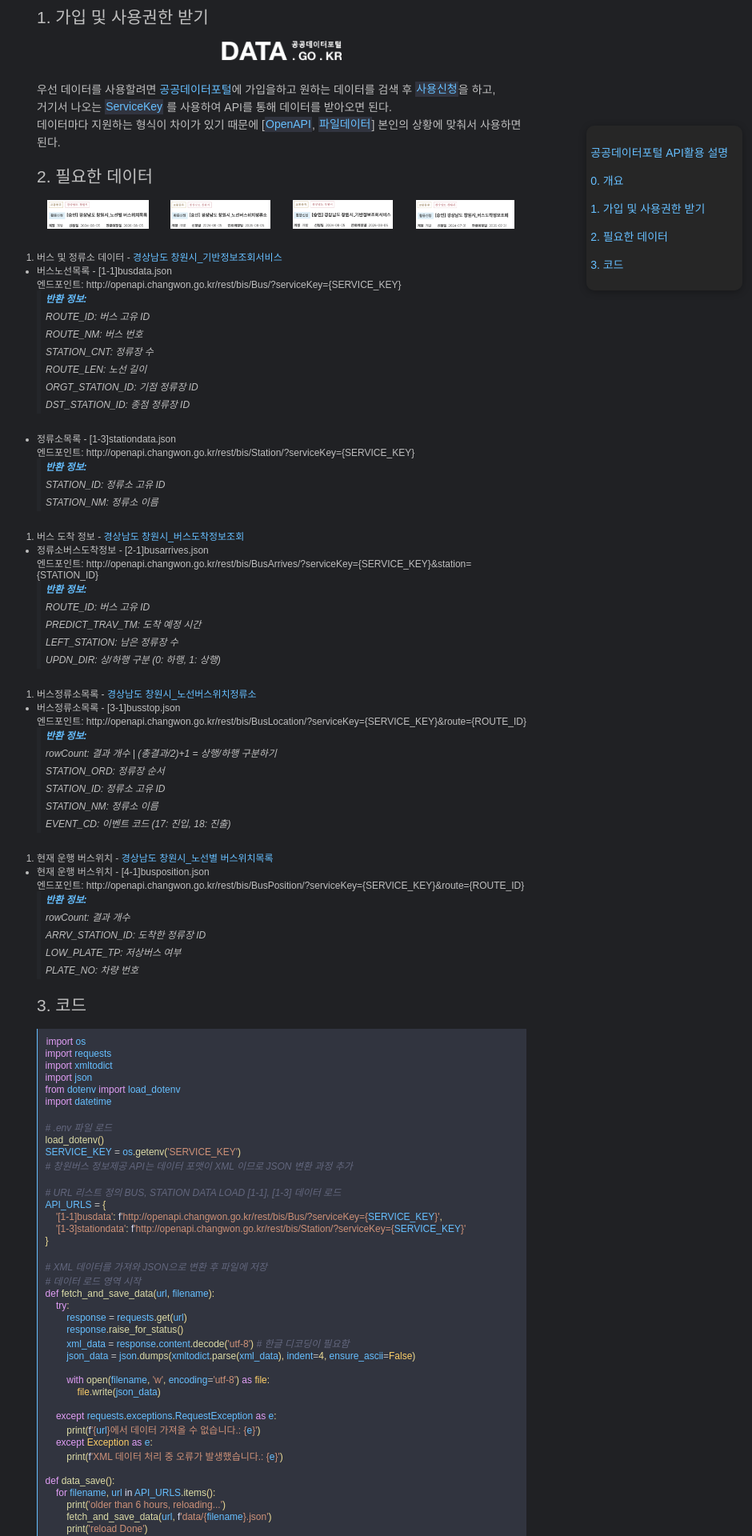
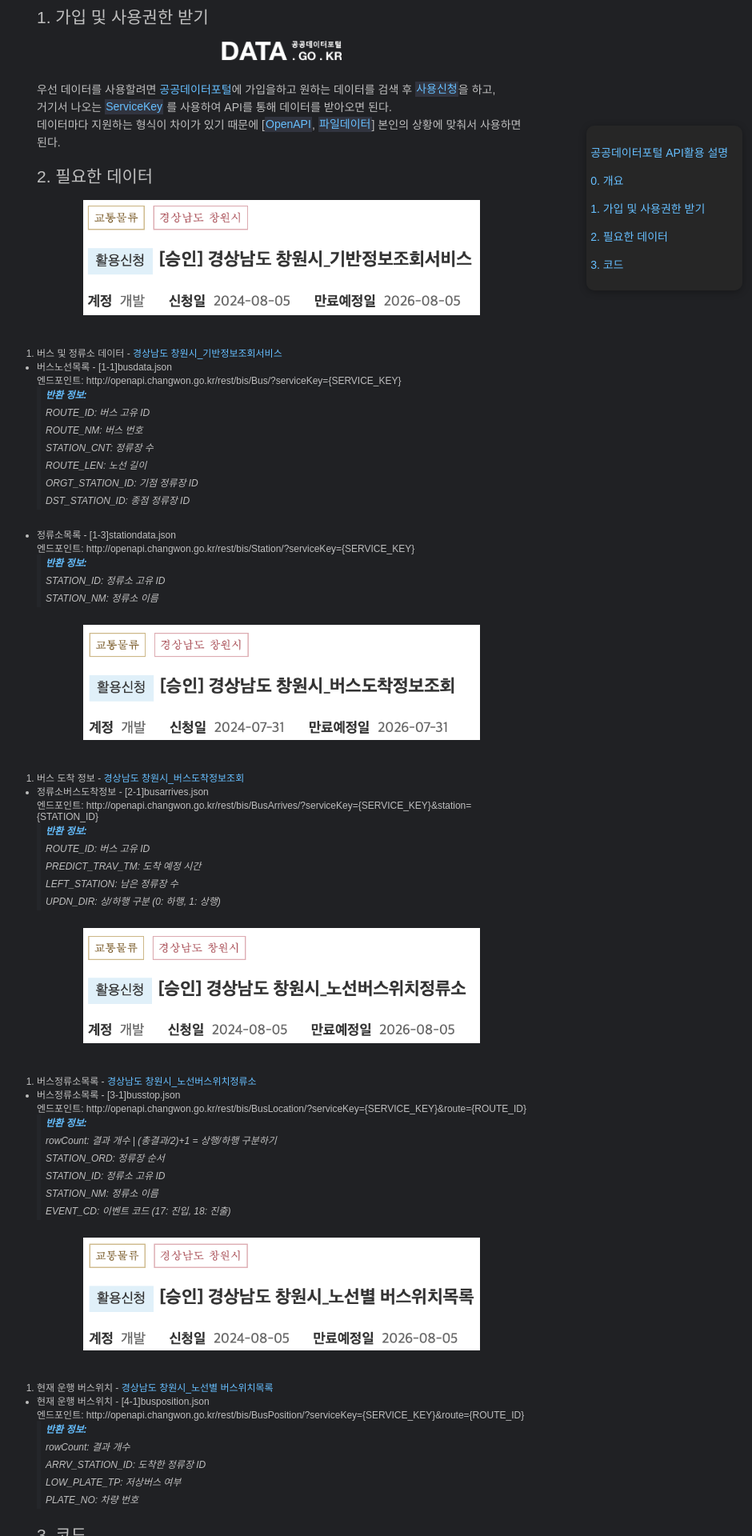
Before and after one commit to pozuhtuhv/pozuhtuhv.github.io, a Jekyll site: the page built from _posts/2025-05-15-python-busapi.md, in a window 1280 px wide. Shown: the part 447-2367 px from the top of the page at 80% size, without its empty margins (288-1228 px from the left). Built offline with Jekyll 4.4.1, drawn with Linux system fonts in a browser that asks for light colours; some web fonts are replaced.

Commit message:
(edit) img_set

```diff
--- a/_posts/2025-05-15-python-busapi.md
+++ b/_posts/2025-05-15-python-busapi.md
@@ -33,7 +33,7 @@ tags: [python, data.go.kr]
 데이터마다 지원하는 형식이 차이가 있기 때문에 [`OpenAPI`, `파일데이터`] 본인의 상황에 맞춰서 사용하면 된다.<br>
 
 ### 2. 필요한 데이터
-{% include image-path.html cols=4 start=2 end=5 %}
+{% include image-path.html cols=1 start=2 end=2 %}
 
 1. 버스 및 정류소 데이터 - [경상남도 창원시_기반정보조회서비스](https://www.data.go.kr/tcs/dss/selectApiDataDetailView.do?publicDataPk=15000096)
 
@@ -63,6 +63,8 @@ tags: [python, data.go.kr]
 
 <br>
 
+{% include image-path.html cols=1 start=3 end=3 %}
+
 2. 버스 도착 정보 - [경상남도 창원시_버스도착정보조회](https://www.data.go.kr/tcs/dss/selectApiDataDetailView.do?publicDataPk=15000386)
 
 - 정류소버스도착정보 - [2-1]busarrives.json
@@ -77,6 +79,8 @@ tags: [python, data.go.kr]
 > UPDN_DIR: 상/하행 구분 (0: 하행, 1: 상행)
 
 <br>
+
+{% include image-path.html cols=1 start=4 end=4 %}
 
 3. 버스정류소목록 - [경상남도 창원시_노선버스위치정류소](https://www.data.go.kr/tcs/dss/selectApiDataDetailView.do?publicDataPk=15000254)
 
@@ -93,6 +97,8 @@ tags: [python, data.go.kr]
 > EVENT_CD: 이벤트 코드 (17: 진입, 18: 진출)
 
 <br>
+
+{% include image-path.html cols=1 start=5 end=5 %}
 
 4. 현재 운행 버스위치 - [경상남도 창원시_노선별 버스위치목록](https://www.data.go.kr/tcs/dss/selectApiDataDetailView.do?publicDataPk=15000416)
 
```
Also changed, not shown: assets/img/2025-05-15-python-busapi-2.webp, assets/img/2025-05-15-python-busapi-3.webp, assets/img/2025-05-15-python-busapi-4.webp, assets/img/2025-05-15-python-busapi-5.webp.
